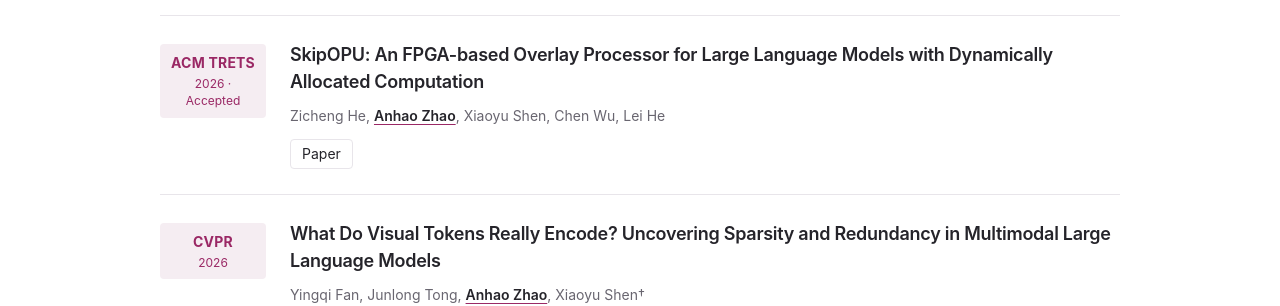
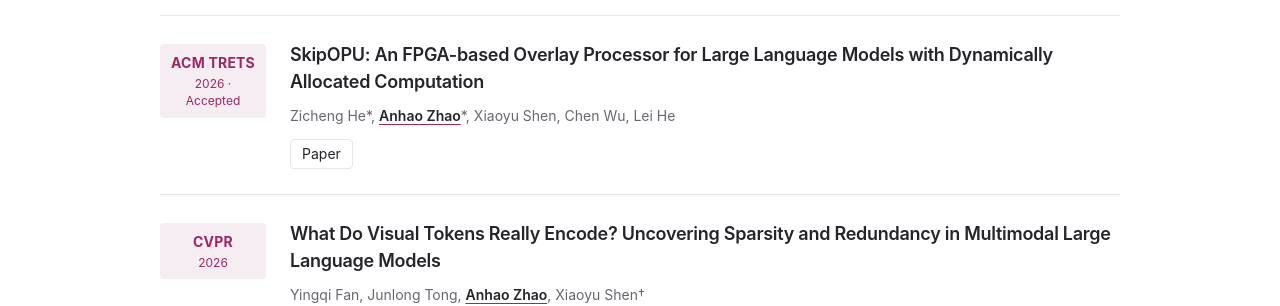
Before and after one commit to AnhaoZhao-LLMer/AnhaoZhao-LLMer.github.io, a Jekyll site: the page built from _pages/about.md, in a window 1280 px wide and 900 px high, scrolled down 2384 px. Shown: the part 153-459 px from the top of the window. Built offline with Jekyll 4.4.1, drawn with Linux system fonts in a browser that asks for light colours.

```diff
--- a/_pages/about.md
+++ b/_pages/about.md
@@ -249,7 +249,7 @@ Xinghao Chen\*, **<ins>Anhao Zhao</ins>**\*, Heming Xia, Xuan Lu, Hanlin Wang, Y
 
 ### SkipOPU: An FPGA-based Overlay Processor for Large Language Models with Dynamically Allocated Computation
 
-Zicheng He, **<ins>Anhao Zhao</ins>**, Xiaoyu Shen, Chen Wu, Lei He
+Zicheng He\*, **<ins>Anhao Zhao</ins>**\*, Xiaoyu Shen, Chen Wu, Lei He
 
 <div class="publication-links" markdown="1">
 
```
